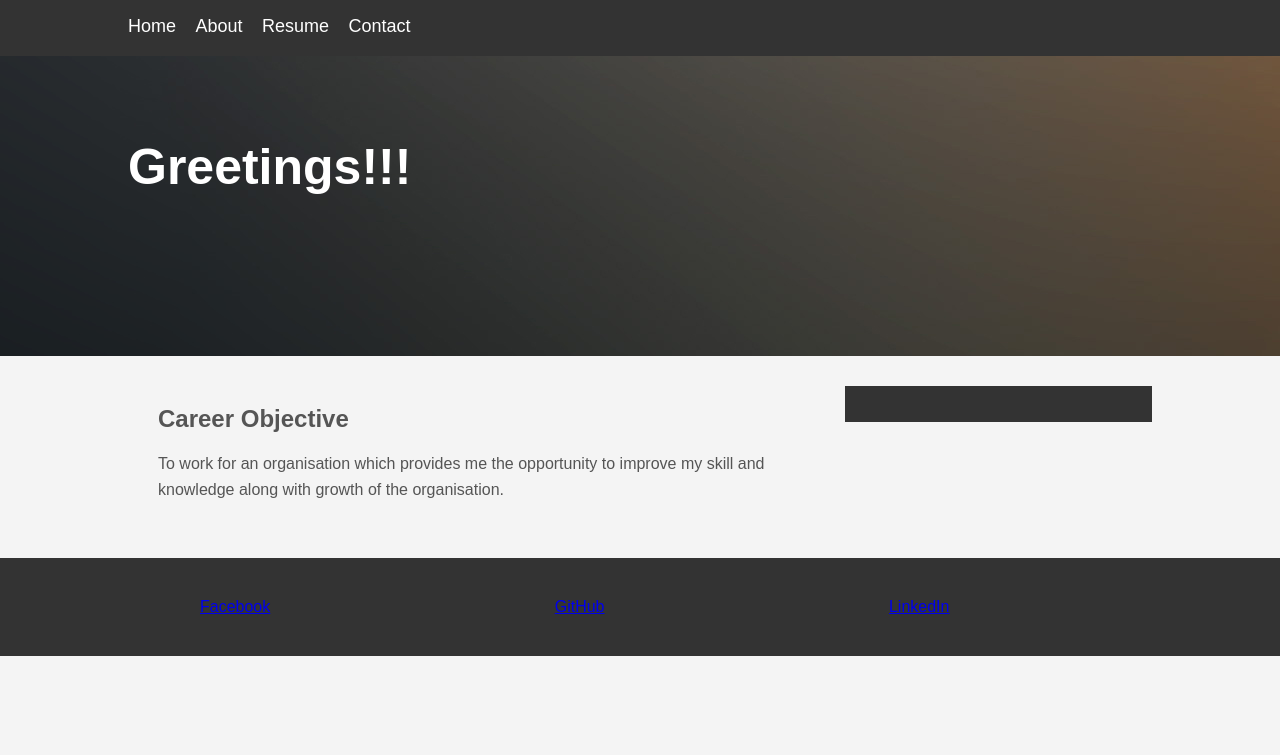
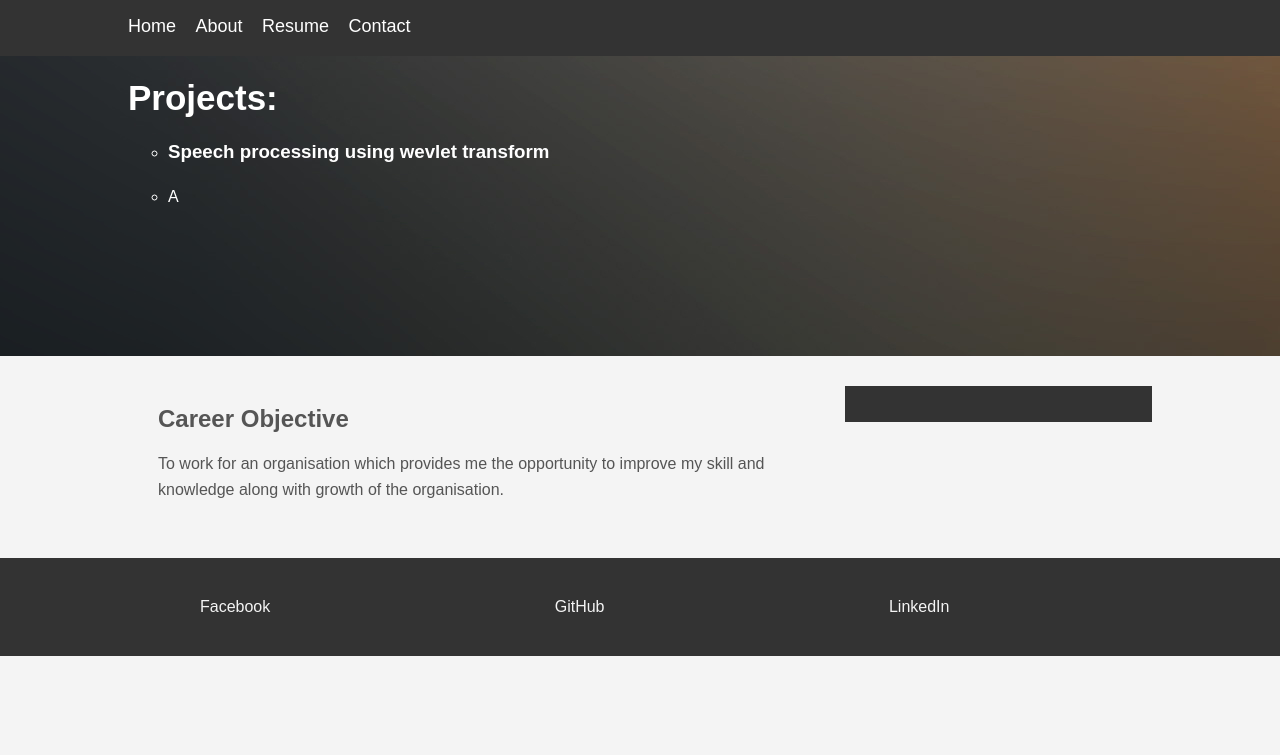
Before and after one commit to singhshivanshu/portfolio, a plain HTML site: page index.html in a window 1280 px wide. Shown: the part 124-879 px from the top of the page. Drawn offline with Linux system fonts and the light colour scheme.

Commit message:
profile modifications

```diff
--- a/css/style.css
+++ b/css/style.css
@@ -59,11 +59,21 @@ body{
 	text-align:left;
 }
 
-#showcase h1{
+#showcase h2{
 	color:#fff;
-	font-size:50px;
-	line-height: 1.6em;
-	padding-top:30px;
+	font-size:35px;
+	font-family: Arial, Helvetica, sans-serif;
+	font-style: inherit;
+}
+
+#showcase ul{
+	list-style: circle;
+	color: white;
+}
+
+#showcase a{
+	text-decoration: none;
+	color: white;
 }
 
 #main{
@@ -99,7 +109,12 @@ body{
 
 #main-footer a{
 	padding:140px;
+	text-decoration: none;
+	color: #f4f4f4;
+
+
 }
+
 
 @media(max-width:600px){
 	#main{
--- a/index.html
+++ b/index.html
@@ -17,7 +17,7 @@
 			<ul>
 				<li><a href="#">Home</a></li>
 				<li><a href="#">About</a></li>
-				<li><a href="#">Resume</a></li>
+				<li><a href="../mywebsite/documents/Resume_Shivanshu.pdf" target="_blank">Resume</a></li>
 				<li><a href="#">Contact</a></li>
 			</ul>
 		</div>
@@ -25,8 +25,12 @@
 
 	<section id="showcase">
 		<div class="container">
-			<h1>Greetings!!!</h1>
-			<h2></h2>
+			<h2>Projects:</h2>
+			<ul>
+				<li><a href="#"><h3>Speech processing using wevlet transform</h3></a></li>
+				<li><a href="#">A </a></li>
+			</ul>
+
 		</div>
 	</section>
 
@@ -42,9 +46,9 @@
 
 	<footer id="main-footer">
 		<ul>
-			<li><a href="#">Facebook</a></li>
-			<li><a href="#">GitHub</a></li>
-			<li><a href="#">LinkedIn</a></li>
+			<li><a href="https://www.facebook.com/shivanshu.singh.733" target="_blank">Facebook</a></li>
+			<li><a href="https://github.com/singhshivanshu" target="_blank">GitHub</a></li>
+			<li><a href="https://www.linkedin.com/in/shivanshu-singh-192b80155/" target="_blank">LinkedIn</a></li>
 		</ul>
 	</footer>
 </body>
```
Also changed, not shown: 1 other file.
